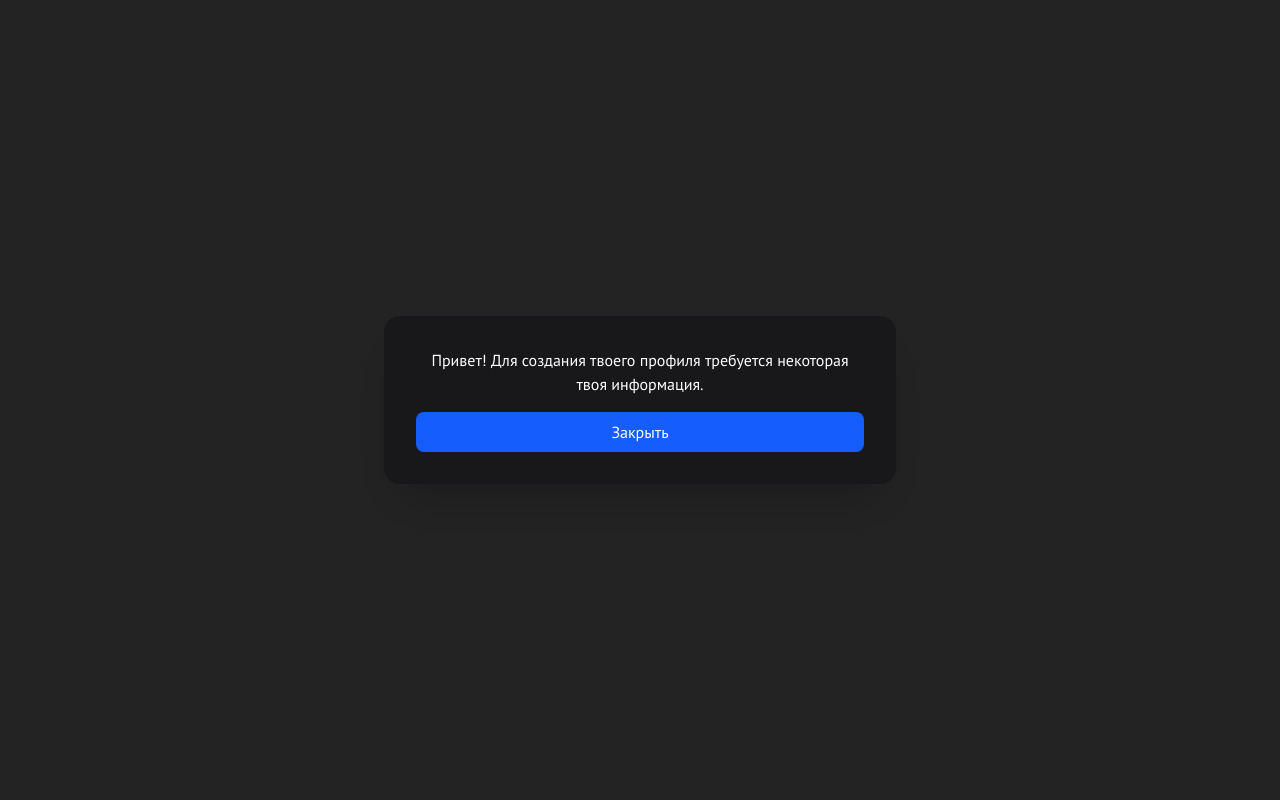
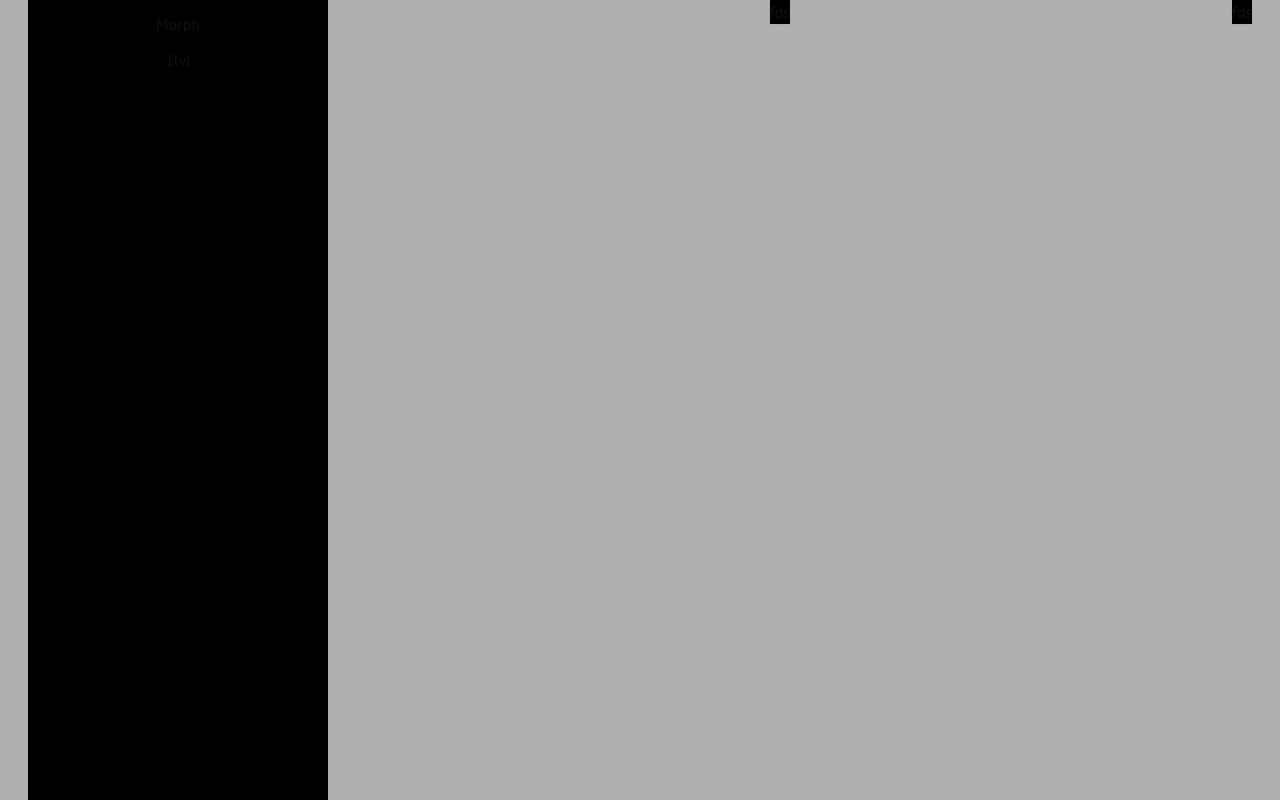
Before and after one commit to metamorphicc/self-lab, a Next.js app: page /home in a window 1280 px wide. Built offline with nearby package versions, Linux system fonts and the light colour scheme.

Commit message:
first steps

```diff
--- a/src/app/globals.css
+++ b/src/app/globals.css
@@ -15,7 +15,7 @@
 
 @media (prefers-color-scheme: dark) {
   :root {
-    --background: #000000;
+    --background: #7f7f7f;
     --foreground: #ffffff;
   }
 }
--- a/src/app/home/page.tsx
+++ b/src/app/home/page.tsx
@@ -8,11 +8,28 @@ export default function Home({}) {
   const [isClose, setIsClose] = useState(true);
   return (
     <>
-        <ModalWindow
+      <div className="h-screen w-screen">
+        <div className="px-7     flex items-start justify-between">
+          <div className="shadow-xs h-screen bg-black w-[300px]">
+            <div className="flex items-center gap-3 justify-center flex-col mt-3">
+                <h1>Morph</h1> <span>1lvl</span>
+            </div>
+            <div>
+                <ul>
+                    <li>
+
+                    </li>
+                </ul>
+            </div>
+          </div>
+          <div className="shadow-xs bg-black">fds</div>
+          <div className="shadow-xs bg-black">fds</div>
+        </div>
+      </div>
+      {/* <ModalWindow
           isOpen={isClose}
           onClose={() => setIsClose(false)}
-        ></ModalWindow>
-
+        ></ModalWindow> */}
     </>
   );
 }
```
